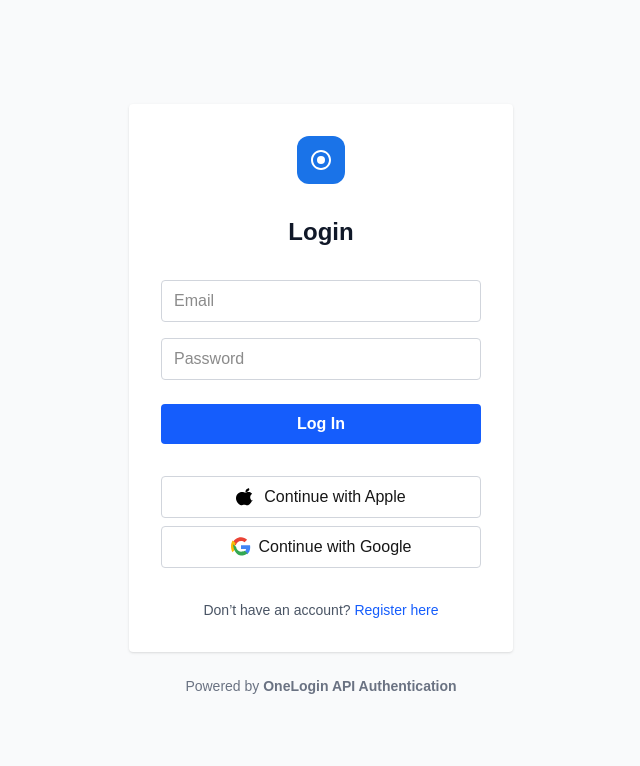
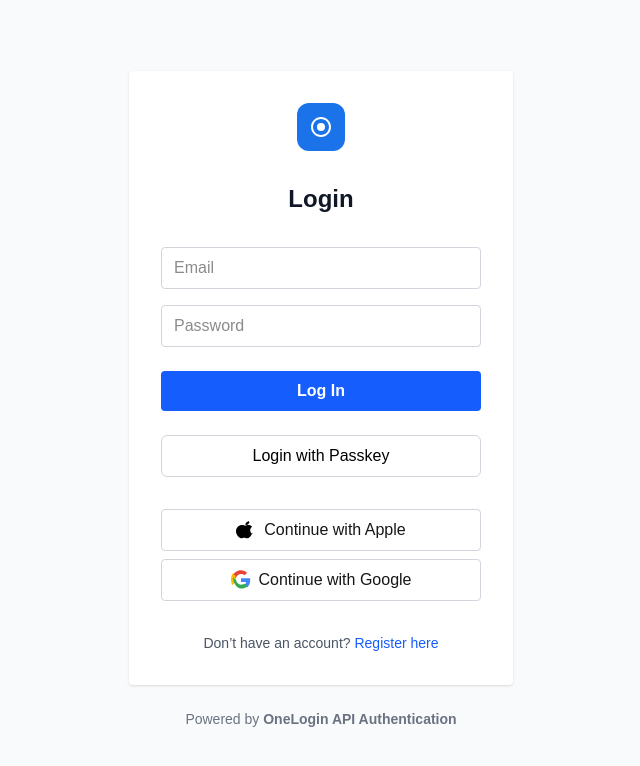
Before and after one commit to oid-saleseng/nextjs-boilerplate, a Next.js app: page / in a window 1280 px wide. Shown: the top 766 px of the page, without its empty margins (319-959 px from the left). Built offline with nearby package versions, Linux system fonts and the light colour scheme.

Commit message:
Update LoginForm.tsx

```diff
--- a/app/LoginForm.tsx
+++ b/app/LoginForm.tsx
@@ -92,6 +92,15 @@ export default function LoginForm() {
           Log In
         </button>
 
+        <button
+        type="button"
+        className="w-full bg-white text-black border border-gray-300 rounded-md px-4 py-2 mt-2 hover:bg-gray-100 transition-colors"
+        onClick={() => alert('Passkey login not implemented yet')}
+        >
+        Login with Passkey
+        </button>
+
+
         {/* Social login buttons */}
         <div className="flex flex-col gap-2 mt-4">
           <button
```
